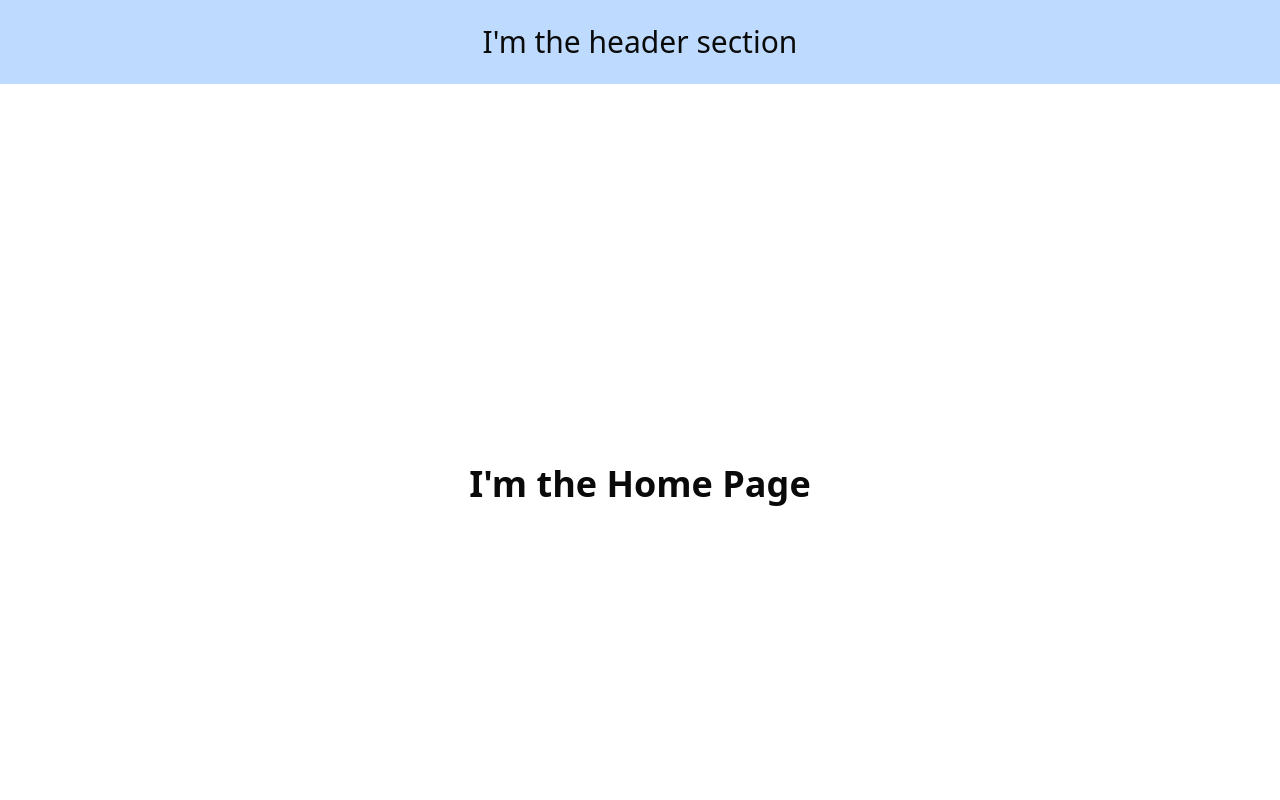
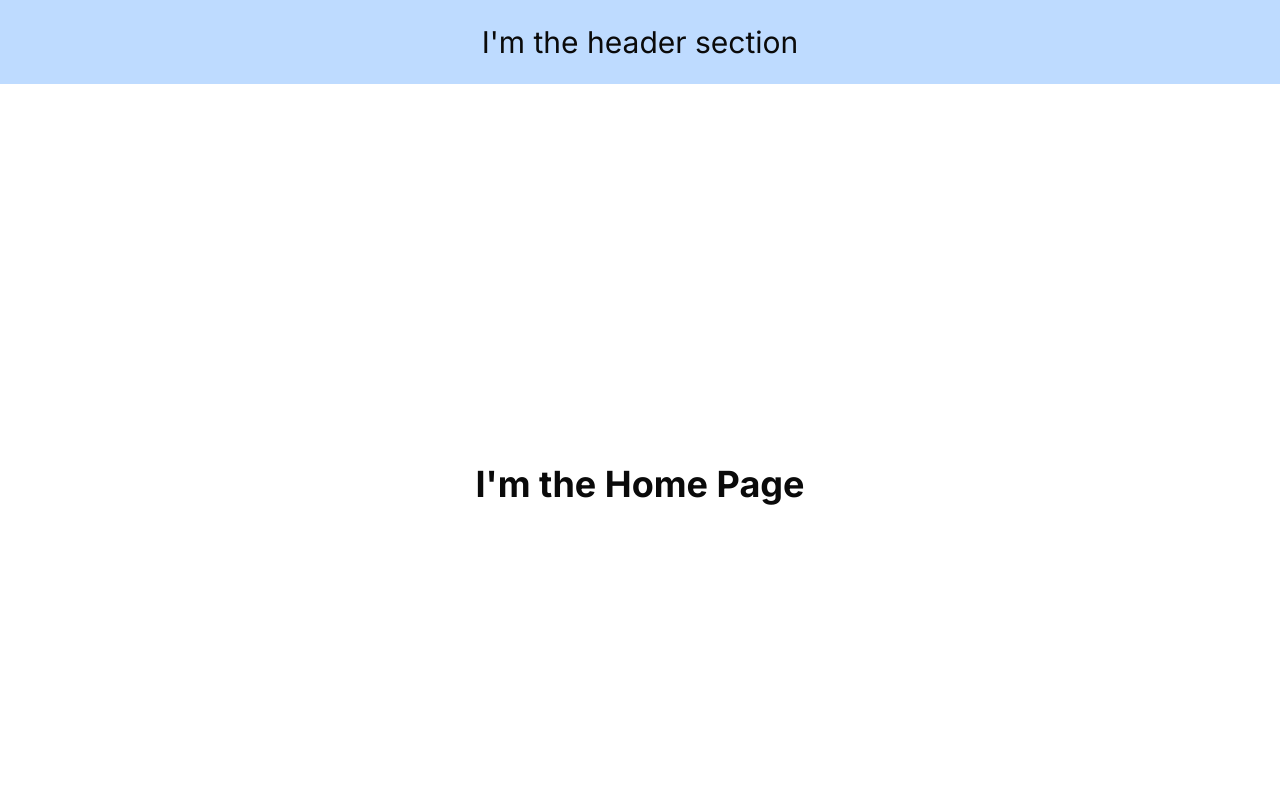
Before and after one commit to Hirusha1223/cinescope-06, a Next.js app: page / in a window 1280 px wide. Shown: the top 800 px of the page. Built offline with nearby package versions, Linux system fonts and the light colour scheme.

Commit message:
chore:add new fonts to project inter and roboto-mono

```diff
--- /dev/null
+++ b/app/font.ts
@@ -0,0 +1,13 @@
+import { Inter, Roboto_Mono } from "next/font/google";
+
+export const inter = Inter({
+    variable: "--font--inter",
+    subsets: ["latin"],
+    display: "swap",
+});
+
+export const roboto_mono = Roboto_Mono({
+    variable: "--font-roboto-mono",
+    subsets: ["latin"],
+    display: "swap",
+});
--- a/app/globals.css
+++ b/app/globals.css
@@ -7,8 +7,8 @@
 @theme inline {
   --color-background: var(--background);
   --color-foreground: var(--foreground);
-  --font-sans: var(--font-geist-sans);
-  --font-mono: var(--font-geist-mono);
+  --font-inter: var(--font--inter);
+  --font-mono: var(--font-roboto-mono);
   --color-sidebar-ring: var(--sidebar-ring);
   --color-sidebar-border: var(--sidebar-border);
   --color-sidebar-accent-foreground: var(--sidebar-accent-foreground);
@@ -121,6 +121,6 @@
     @apply border-border outline-ring/50;
   }
   body {
-    @apply bg-background text-foreground;
+    @apply bg-background text-foreground font-inter;
   }
 }
--- a/app/layout.tsx
+++ b/app/layout.tsx
@@ -1,20 +1,13 @@
 import type { Metadata } from "next";
-import { Geist, Geist_Mono } from "next/font/google";
+
 import "./globals.css";
 import Header from "@/component/ui/Header";
 import Footer from "@/component/ui/Footer";
+import { inter, roboto_mono } from "./font";
 
 
 
-const geistSans = Geist({
-  variable: "--font-geist-sans",
-  subsets: ["latin"],
-});
 
-const geistMono = Geist_Mono({
-  variable: "--font-geist-mono",
-  subsets: ["latin"],
-});
 
 export const metadata: Metadata = {
   title: "Cinescope Dashboard",
@@ -29,7 +22,7 @@ export default function RootLayout({
   return (
     <html lang="en" data-theme="light" className="bg-emerald-800">
       <body
-        className={`${geistSans.variable} ${geistMono.variable} antialiased`}
+        className={`${inter.variable} ${roboto_mono.variable} antialiased font-inter`}
       >
         <div className="flex flex-col min-h-screen">
              <Header/>
```
